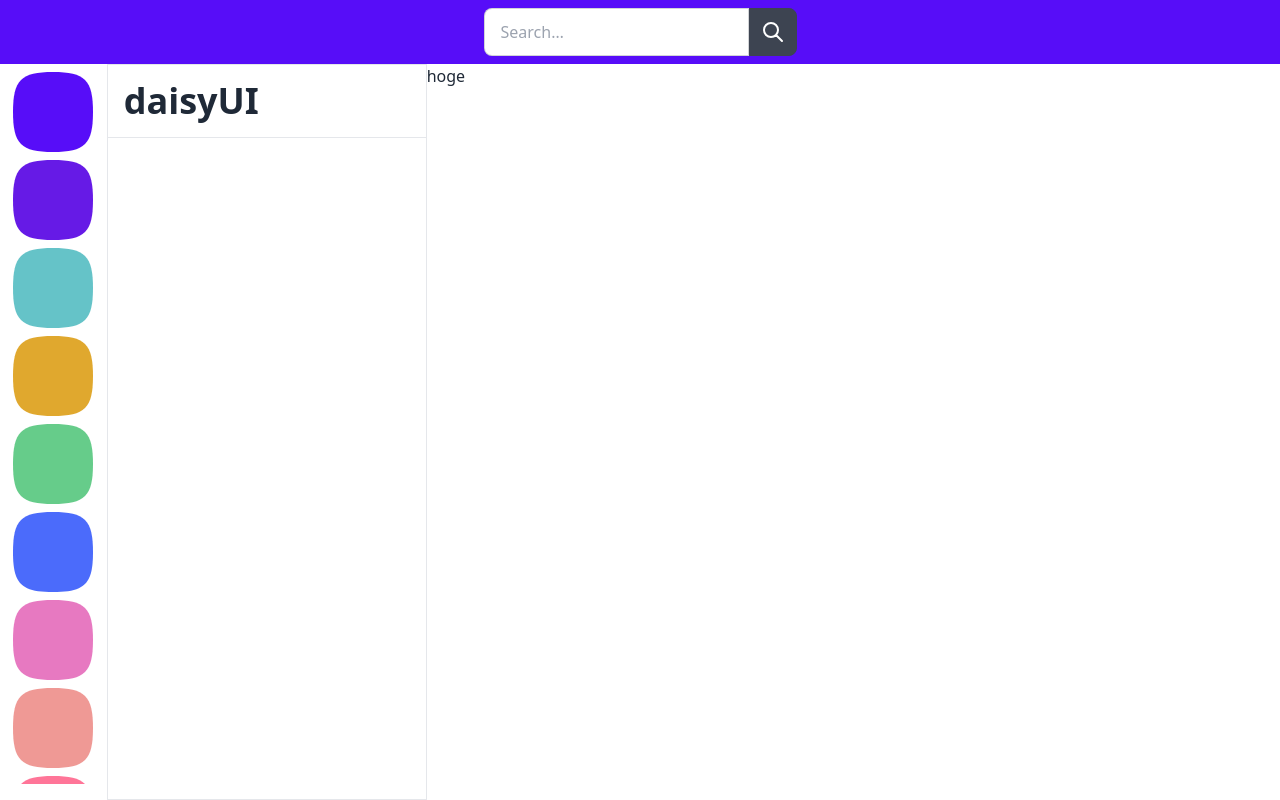
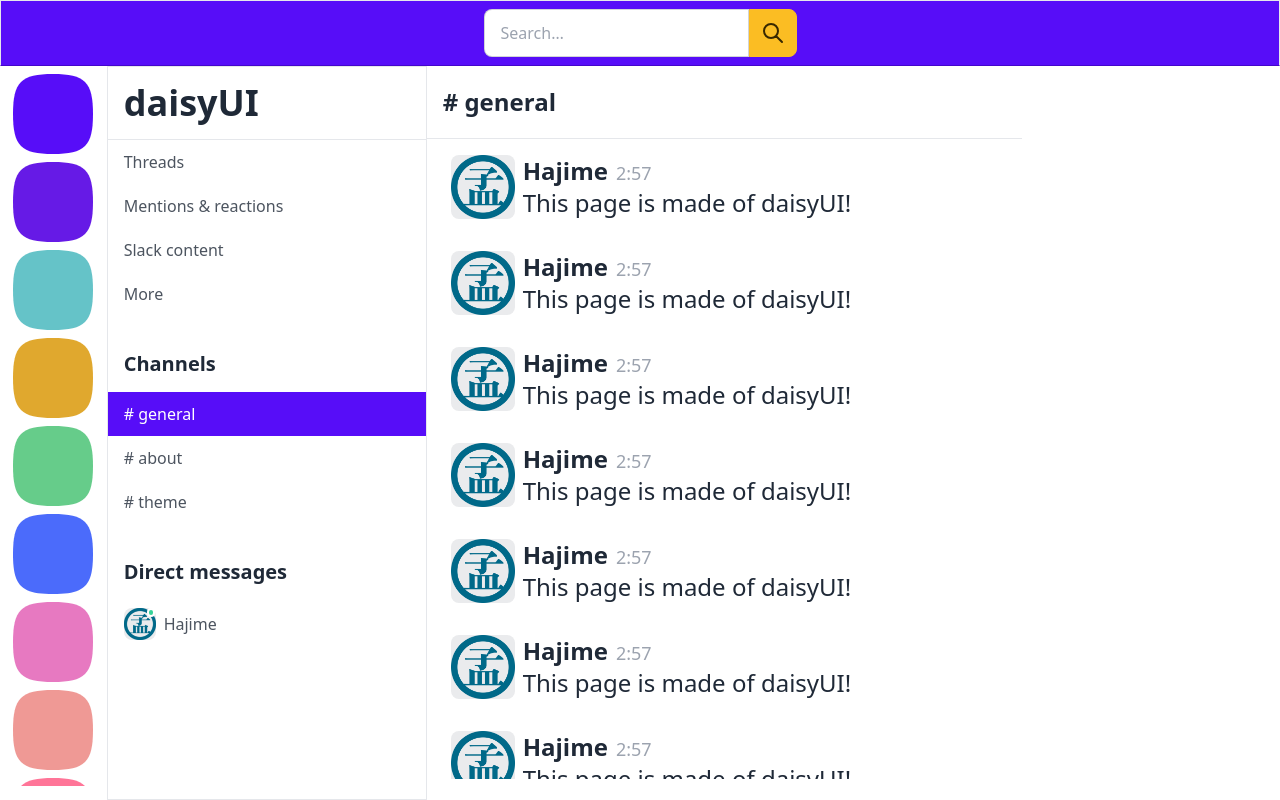
Before and after one commit to hajimism/daisy-slack-ui, a Next.js app: page / in a window 1280 px wide. Built offline with nearby package versions, Linux system fonts and the light colour scheme.

Commit message:
detailing the whole view

```diff
--- a/src/components/page/Top/View.tsx
+++ b/src/components/page/Top/View.tsx
@@ -1,69 +1,19 @@
 import { VFC } from "react"
 
+import { PostItem } from "@/components/model/Post/PostItem"
+import { DirectMessages } from "@/components/model/User/DirectMessages"
+
 import { DropdownContent } from "@/components/ui/DropdownContent"
+import { Navbar } from "@/components/ui/Navbar"
 
-const PRIMARY_COLORS: { [key: string]: string }[] = [
-  { light: "#570df8" },
-  { dark: "#661AE6" },
-  { cupcake: "#65c3c8" },
-  { bumblebee: "#e0a82e" },
-  { emerald: "#66cc8a" },
-  { corporate: "#4b6bfb" },
-  { synthwave: "#e779c1" },
-  { retro: "#ef9995" },
-  { cyberpunk: "#ff7598" },
-  { valentine: "#e96d7b" },
-  { halloween: "#f28c18" },
-  { garden: "#5c7f67" },
-  { forest: "#1eb854" },
-  { aqua: "#09ecf3" },
-  { lofi: "#0D0D0D" },
-  { pastel: "#d1c1d7" },
-  { fantasy: "#6e0b75" },
-  { wireframe: "#b8b8b8" },
-  { black: "#343232" },
-  { luxury: "#ffffff" },
-  { dracula: "#ff79c6" },
-  { cmyk: "#45AEEE" },
-  { autumn: "#8C0327" },
-  { business: "#1C4E80" },
-  { acid: "#FF00F4" },
-  { lemonade: "#519903" },
-  { night: "#38bdf8" },
-  { coffee: "#DB924B" },
-  { winter: "#047AFF" },
-]
+import { PRIMARY_COLORS, CANNELS } from "@/mocks/data"
+import { mockPost } from "@/mocks/Post"
+import { mockUserList } from "@/mocks/User"
 
 export const TopPageView: VFC = () => {
   return (
     <main className="flex flex-col justify-center items-center h-screen">
-      <div className="flex justify-center navbar bg-primary">
-        <div className="form-control">
-          <div className="input-group">
-            <input
-              type="text"
-              placeholder="Search…"
-              className="input input-bordered"
-            />
-            <button className="btn btn-square">
-              <svg
-                xmlns="http://www.w3.org/2000/svg"
-                className="w-6 h-6"
-                fill="none"
-                viewBox="0 0 24 24"
-                stroke="currentColor"
-              >
-                <path
-                  strokeLinecap="round"
-                  strokeLinejoin="round"
-                  strokeWidth="2"
-                  d="M21 21l-6-6m2-5a7 7 0 11-14 0 7 7 0 0114 0z"
-                />
-              </svg>
-            </button>
-          </div>
-        </div>
-      </div>
+      <Navbar />
       <div className="flex grow w-full">
         <div
           className="overflow-y-scroll w-1/12"
@@ -78,7 +28,7 @@
                   key={key}
                   className="mt-2 w-20 h-20 mask mask-squircle"
                   style={{ backgroundColor: item[key] }}
-                ></div>
+                />
               )
             })}
           </div>
@@ -86,14 +36,76 @@
         <div className="w-3/12 border border-gray-200">
           <div className="w-full dropdown">
             <label tabIndex={0} className="prose">
-              <h1 className="p-4 border-b border-gray-200 hover:bg-base-200 ">
+              <h1 className="p-4 border-b border-gray-200 hover:bg-base-300">
                 daisyUI
               </h1>
             </label>
             <DropdownContent />
           </div>
+          <div className="prose">
+            <div className="py-2 px-4 cursor-pointer hover:bg-base-300">
+              Threads
+            </div>
+            <div className="py-2 px-4 cursor-pointer hover:bg-base-300">
+              Mentions & reactions
+            </div>
+            <div className="py-2 px-4 cursor-pointer hover:bg-base-300">
+              Slack content
+            </div>
+            <div className="w-full dropdown">
+              <label tabIndex={0} className="w-full">
+                <div className="py-2 px-4 w-full cursor-pointer">More</div>
+              </label>
+              <ul
+                tabIndex={0}
+                className="p-2 w-96 shadow dropdown-content menu bg-base-100 rounded-box"
+              >
+                <li>
+                  <a>Workspace Settings</a>
+                </li>
+                <li className="border-b border-gray-200">
+                  <a>Customize</a>
+                </li>
+                <li>
+                  <a>Manage members</a>
+                </li>
+                <li>
+                  <a>Manage apps</a>
+                </li>
+              </ul>
+            </div>
+            <h3 className="px-4 cursor-default">Channels</h3>
+            {CANNELS.map((channel, i) => {
+              const color =
+                i === 0 ? "bg-primary text-white" : "hover:bg-base-300"
+
+              return (
+                <div
+                  key={channel}
+                  className={`py-2 px-4 cursor-pointer ${color}`}
+                >{`# ${channel}`}</div>
+              )
+            })}
+            <DirectMessages users={mockUserList} />
+          </div>
         </div>
-        <div className="w-8/12">hoge</div>
+        <div className="w-8/12">
+          <div className="prose">
+            <h2 className="p-4 py-5 w-full border-b border-gray-200">
+              # general
+            </h2>
+          </div>
+          <div>
+            <div
+              className="overflow-y-scroll"
+              style={{ height: "calc(100vh - 10rem)" }}
+            >
+              {[...Array(10)].map((_, i) => {
+                return <PostItem key={i} post={mockPost} />
+              })}
+            </div>
+          </div>
+        </div>
       </div>
     </main>
   )
```
